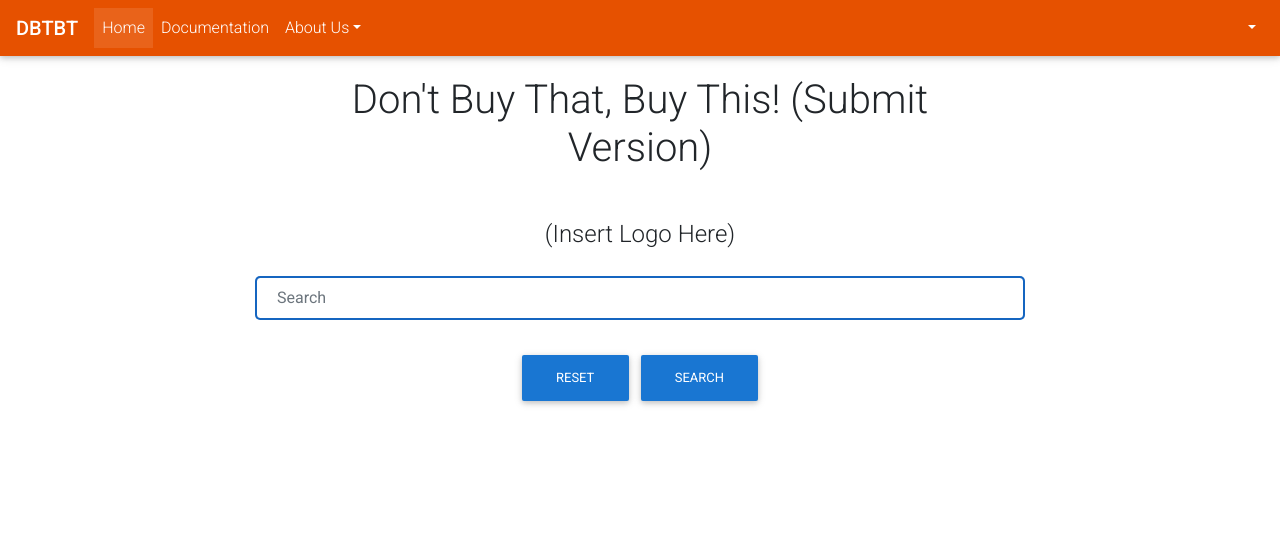
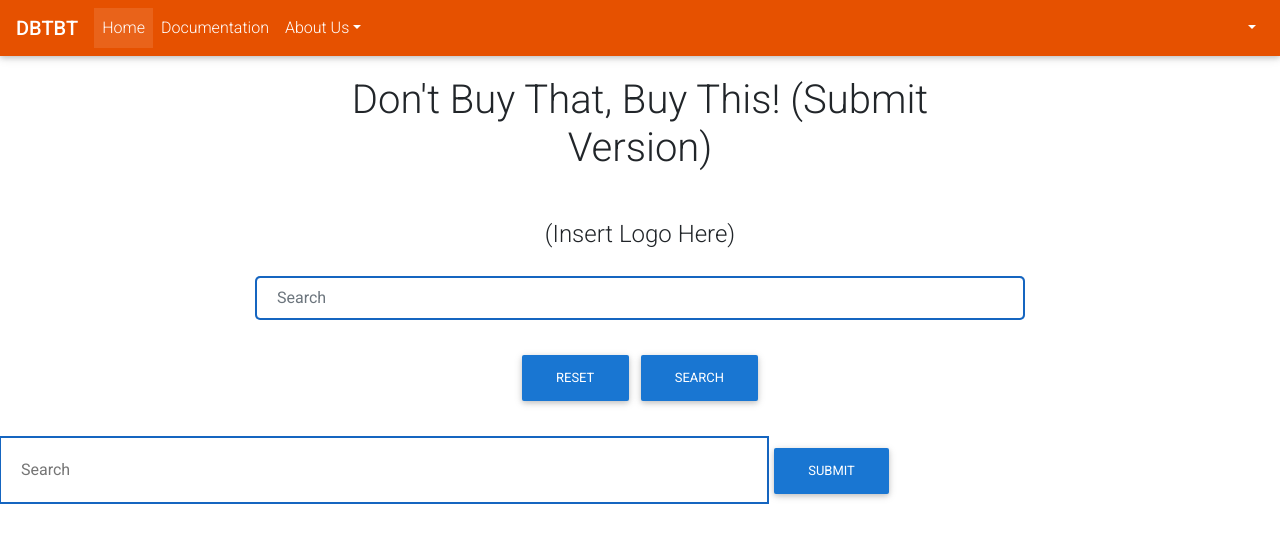
Before and after one commit to cdaher3/DBTBT, a React (Create React App) app in the folder dbtbt-frontend/: page / in a window 1280 px wide. Shown: the top 542 px of the page. Built offline with nearby package versions, Linux system fonts and the light colour scheme.

Commit message:
Submit & Search Functionality

```diff
--- a/dbtbt-frontend/src/App.js
+++ b/dbtbt-frontend/src/App.js
@@ -5,7 +5,6 @@ import Submit from "./Submit";
 import Main from "./Main";
 import NavbarPage from "./NavbarPage";
 // import Form from './form';
-// import "@fortawesome/fontawesome-free/css/all.min.css";
 import "bootstrap-css-only/css/bootstrap.min.css";
 import "mdbreact/dist/css/mdb.css";
 
@@ -31,6 +30,8 @@ class App extends Component{
   };
 
   render(){
+    console.log(this.state);
+    console.log(this.state.characters);
   return (
     <div>
       {/* <Main /> */}
--- a/dbtbt-frontend/src/Submit.js
+++ b/dbtbt-frontend/src/Submit.js
@@ -23,26 +23,11 @@ export default class Submit extends React.Component {
   constructor(props) {
     super(props);
     this.initialState = {
-      submit: ""
+      name: ""
     };
 
     this.state = this.initialState;
   }
-
-  // filterList = event => {
-  //   let items = this.state.initialItems;
-  //   items = items.filter(item => {
-  //     return item.toLowerCase().search(event.target.value.toLowerCase()) !== -1;
-  //   });
-  //   this.setState({ items: items });
-  // };
-
-  componentWillMount = () => {
-    this.setState({
-      initialItems: this.props.content,
-      items: this.props.content
-    });
-  };
 
   onFormSubmit = event => {
     event.preventDefault();
@@ -59,7 +44,7 @@ export default class Submit extends React.Component {
   };
 
   render() {
-    const { submit } = this.state;
+    const { name } = this.state;
     return (
       <div>
         <NavbarPage />
@@ -73,16 +58,30 @@ export default class Submit extends React.Component {
               type="text"
               placeholder="Search"
               aria-label="Search"
-              onChange={this.filterList}
+              // value={submit}
+              onChange={this.handleChange}
             />
             <div className="buttons">
               <MDBRow>
                 <MDBBtn color="blue">Reset</MDBBtn>
-                <MDBBtn color="blue" type="submit" onSubmit={this.onFormSubmit}>
+                <MDBBtn color="blue" type="submit">
                   Search
                 </MDBBtn>
               </MDBRow>
             </div>
+          </form>
+
+          <form onSubmit={this.onFormSubmit}>
+            <input
+              type="text"
+              name="name"
+              value={name}
+              placeholder="Search"
+              onChange={this.handleChange}
+            />
+            <MDBBtn color="blue" type="submit">
+              Submit
+            </MDBBtn>
           </form>
 
           <div className="results">
```
